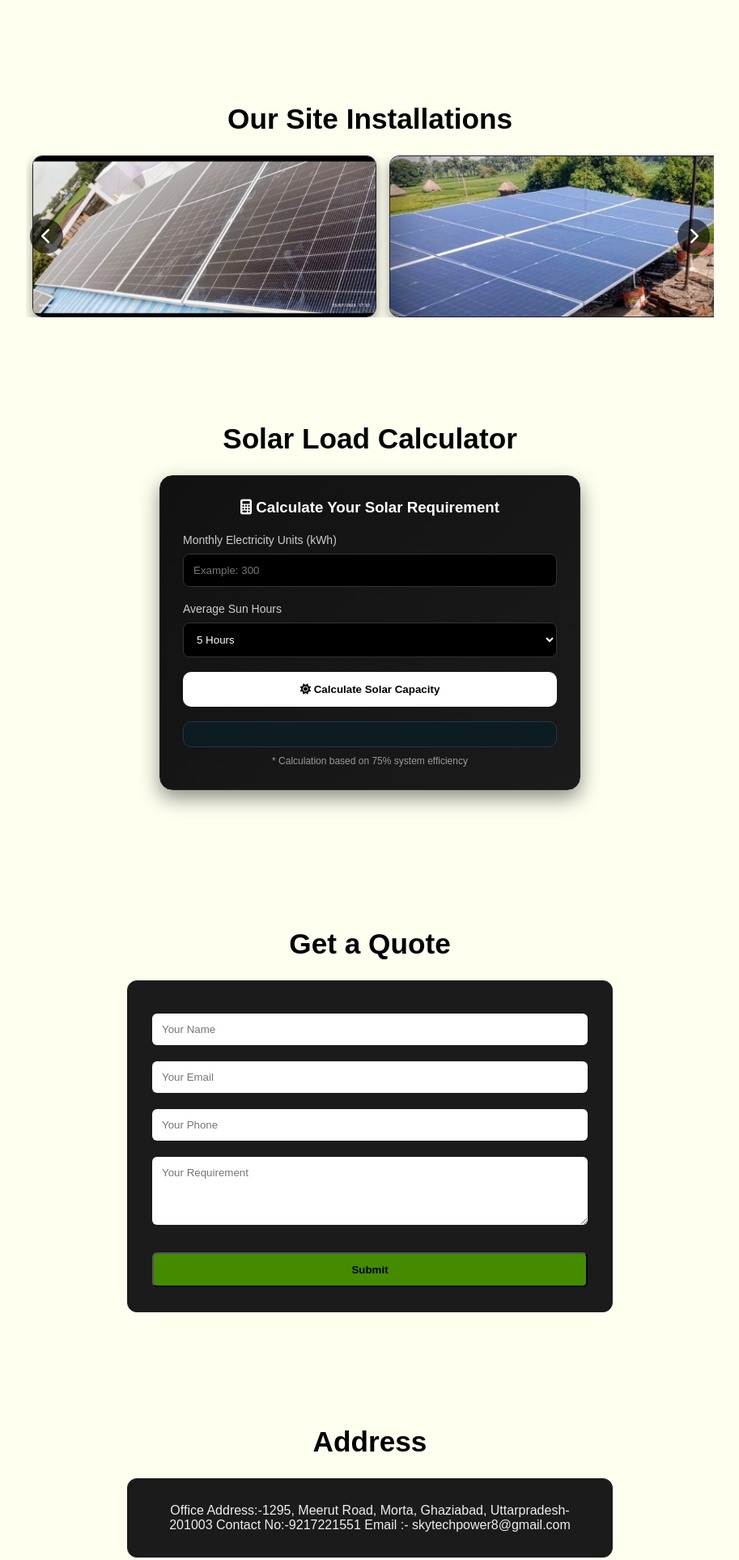
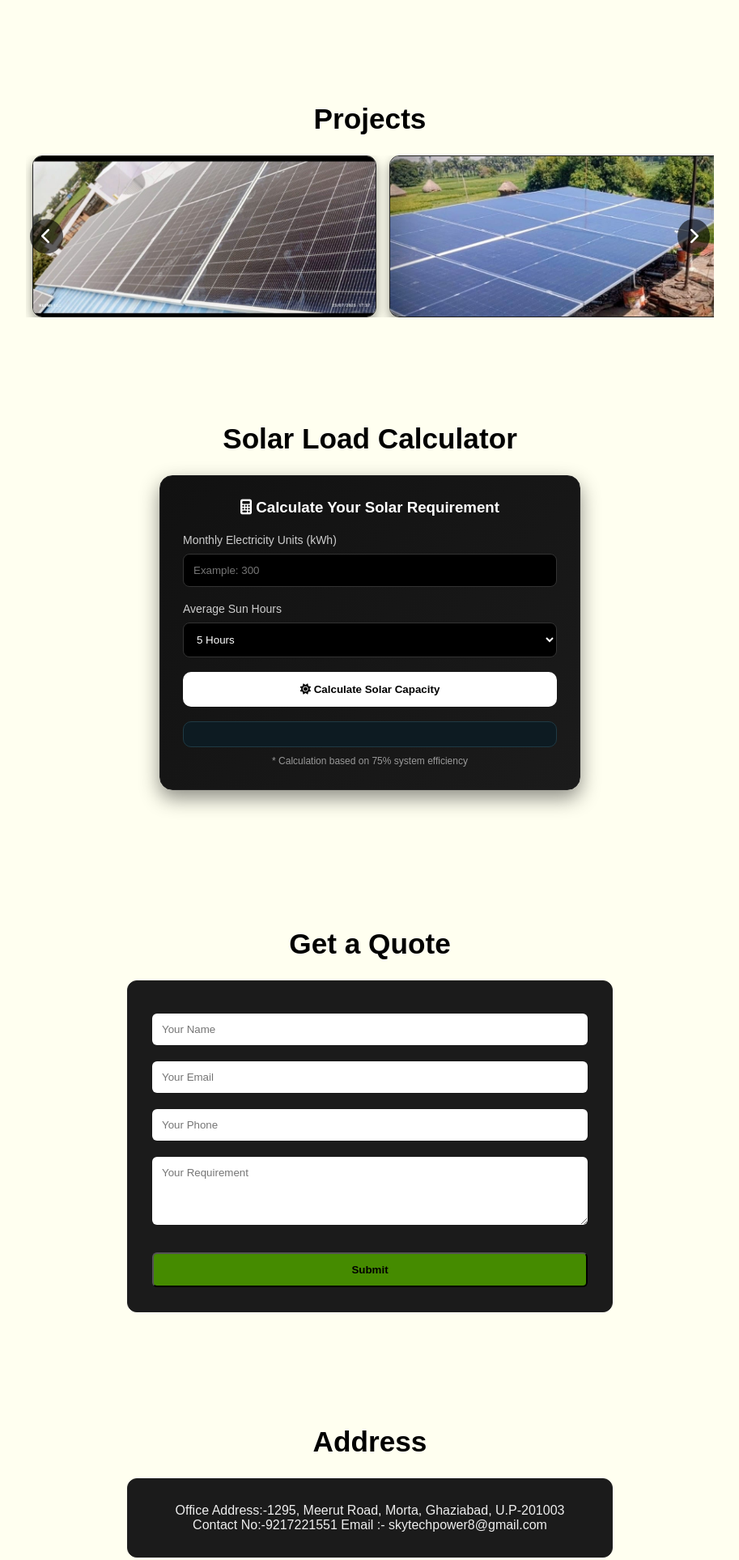
Before and after one commit to ayushshrma19-web/SkyTech, a plain HTML site: page index.html in a window 1280 px wide. Shown: the part 2951-4878 px from the top of the page at 81% size, without its empty margins (183-1096 px from the left). Drawn offline with Linux system fonts and the light colour scheme.

Commit message:
Update index.html

```diff
--- a/index.html
+++ b/index.html
@@ -537,7 +537,7 @@ nav a.active {
 </a>
 
 <a href="#site-gallery" onclick="setActive(this)">
-  <i class="fa fa-images"></i> Site Installations
+  <i class="fa fa-images"></i> Projects
 </a>
 
 <a href="#calculator" onclick="setActive(this)">
@@ -733,7 +733,7 @@ nav a.active {
     </section>
 
     <section id="site-gallery" class="site-gallery">
-    <h2 class="section-title">Our Site Installations</h2>
+    <h2 class="section-title">Projects</h2>
 
     <div class="carousel-container">
       <button class="carousel-btn left" onclick="prevSlide()">
@@ -815,7 +815,7 @@ nav a.active {
     <h2 class="section-title">Address</h2>
     <div class="contact-box">
       <p>
-      Office Address:-1295, Meerut Road, Morta, Ghaziabad, Uttarpradesh-201003
+      Office Address:-1295, Meerut Road, Morta, Ghaziabad, U.P-201003
       Contact No:-9217221551
       Email :- skytechpower8@gmail.com
       </p>
```
